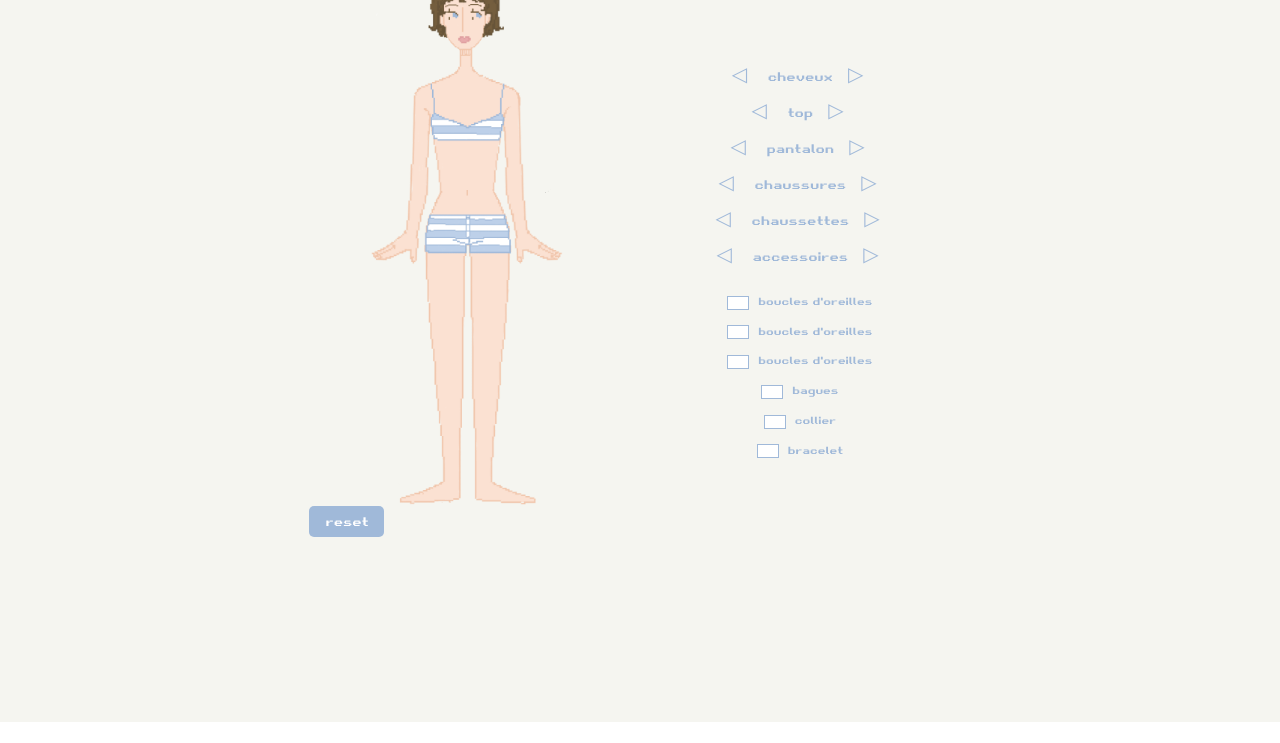
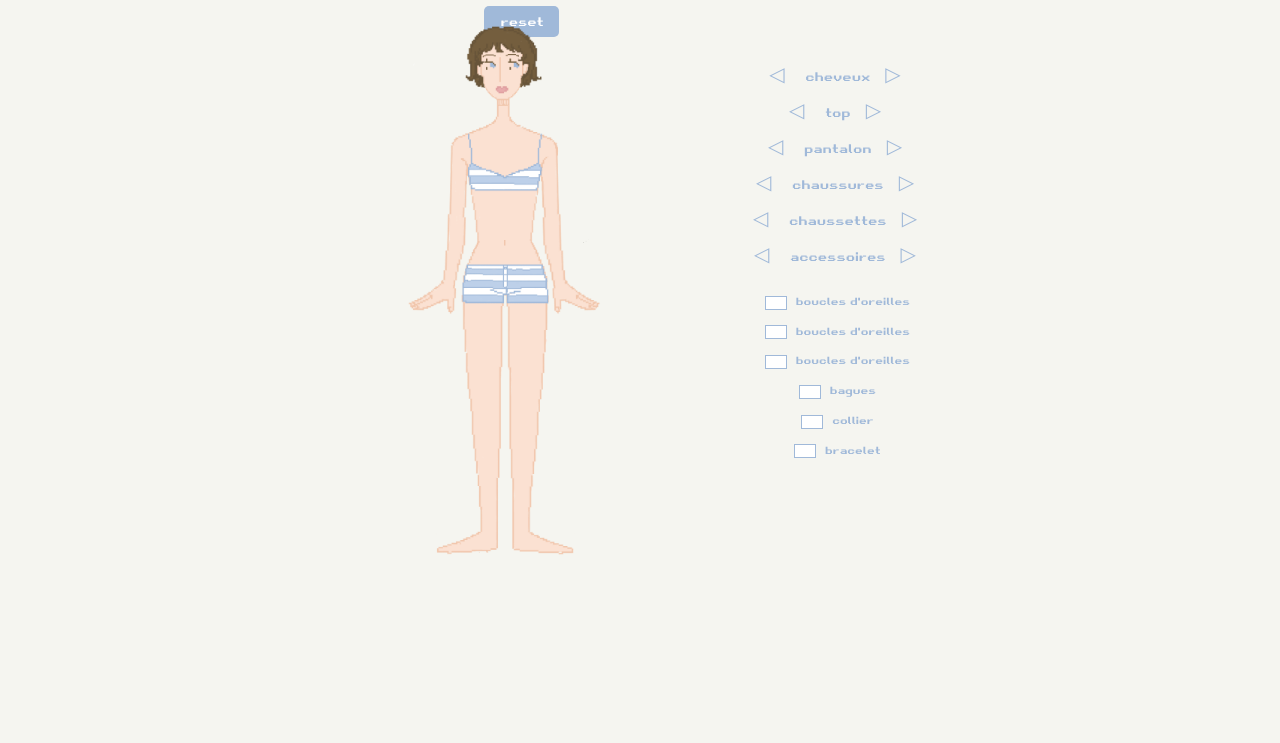
Before and after one commit to audrip05/cecianniversaire, a plain HTML site: page index.html in a window 1280 px wide. Shown: the part 78-821 px from the top of the page. Before the commit the page ends 800 px from the top, so only its background shows below. Drawn offline with Linux system fonts and the light colour scheme.

Commit message:
Update index.html

```diff
--- a/index.html
+++ b/index.html
@@ -17,6 +17,8 @@
             font-family: 'CustomFont', sans-serif;
             background: url('background.png') no-repeat center center fixed;
             background-size: cover;
+            height: 100vh;
+            margin: 0;
         }
         .main-wrapper {
             display: flex;
@@ -43,8 +45,6 @@
             display: flex;
             align-items: flex-start;
             justify-content: center;
-            margin-top: 500px;
-            margin-right: -120px; /* scoot closer if needed */
         }
         .reset-wrapper button {
             background-color: #A0B9D9;
@@ -92,8 +92,8 @@
             display: inline-block;
             width: 400px;
             height: 600px;
-            transform: translateX(50px);
-            transform: translateY(-50px);
+            margin-left: 50px;
+            margin-top: translateY(-50px);
         }
 
         .character {
@@ -159,6 +159,7 @@
         color: #A0B9D9;
         margin-left: 5px;
         }
+
         @media (max-width: 600px) {
         h1 {
             font-size: 18px;
@@ -218,9 +219,6 @@
 <body>
     <h1>ceci s'habille pour ses 19 ans!</h1>
     <div class="main-wrapper">
-        <div class="reset-wrapper">
-            <button onclick="resetOutfit()">reset</button>
-        </div>
         <div class="container">
             <img src="ceci.png" class="character" id="character" alt="Character">
             <img src="hair1.png" class="layer hair" id="hair" alt="cheveux" style="display: block;">
@@ -235,6 +233,11 @@
             <img src="jewel4.png" class="layer jewelry" id="jewel4" style="display: none;">
             <img src="jewel5.png" class="layer jewelry" id="jewel5" style="display: none;">
             <img src="jewel6.png" class="layer jewelry" id="jewel6" style="display: none;">
+
+            <div class="reset-wrapper">
+                <button onclick="resetOutfit()">reset</button>
+            </div>
+
         </div>
         <div class="controls">
             <div class="btn-container">
```
Lines whose indentation alone changed are shown as unchanged.
